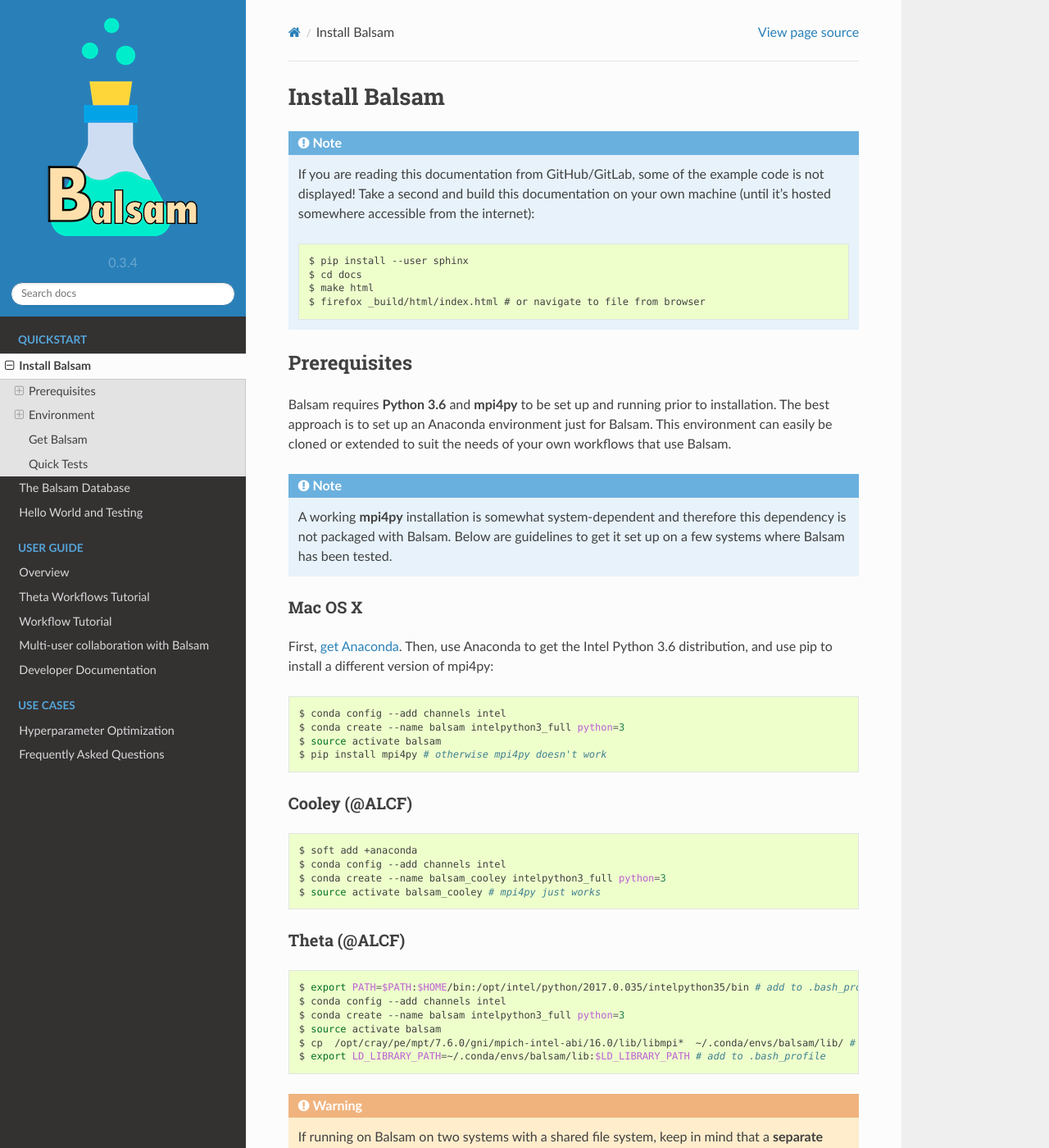
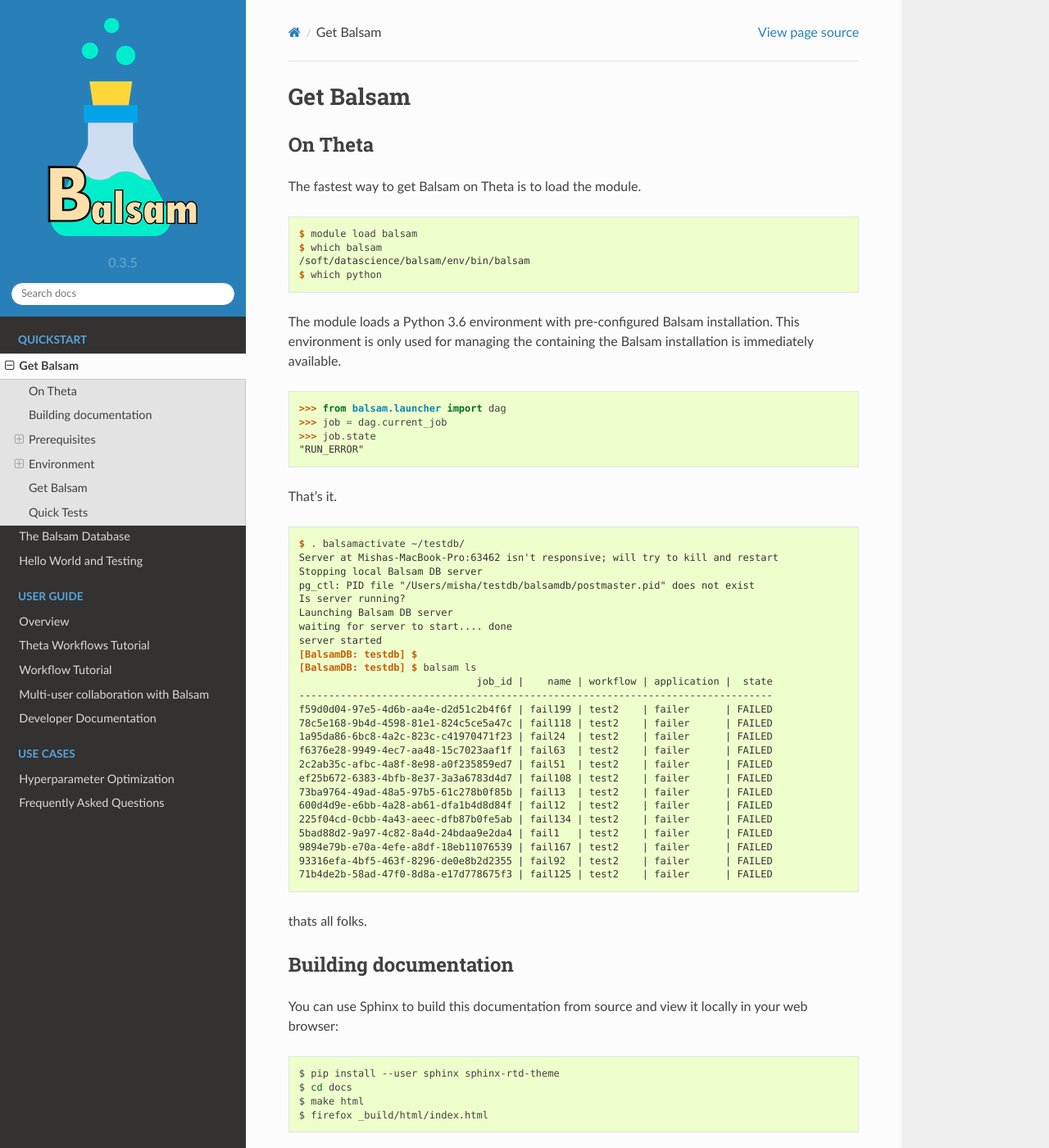
Before and after one commit to argonne-lcf/balsam, a Sphinx documentation site: the page built from docs/quick/quickstart.rst, in a window 1280 px wide and 1400 px high. Shown: the whole window at 82% size. Built offline with Sphinx 7.4.7 and the Read the Docs theme 2.0.0, drawn with Linux system fonts in a browser that asks for light colours; some of the changed text lies outside the part shown.

```diff
--- a/balsam/__version__.py
+++ b/balsam/__version__.py
@@ -1,6 +1,6 @@
 VERSION_MAJOR = 0
 VERSION_MINOR = 3
-VERSION_MICRO = 4
+VERSION_MICRO = 5
 VERSION_INFO = (VERSION_MAJOR, VERSION_MINOR, VERSION_MICRO)
 VERSION_STR = '.'.join(map(str, VERSION_INFO))
 __version__ = VERSION_STR
--- a/docs/quick/quickstart.rst
+++ b/docs/quick/quickstart.rst
@@ -1,15 +1,77 @@
-Install Balsam
-==========================
+Get Balsam
+==========
 
-.. note::
-    If you are reading this documentation from GitHub/GitLab, some of the example code
-    is not displayed!  Take a second and build this documentation on your
-    own machine (until it's hosted somewhere accessible from the internet)::
+On Theta
+---------
+The fastest way to get Balsam on Theta is to load the module.
 
-        $ pip install --user sphinx
+.. highlight:: console
+
+::
+
+    $ module load balsam
+    $ which balsam
+    /soft/datascience/balsam/env/bin/balsam
+    $ which python
+
+The module loads
+a Python 3.6 environment with pre-configured Balsam installation. This environment is
+only used for managing the containing the Balsam installation is immediately available.
+
+.. highlight:: python
+
+::
+
+    >>> from balsam.launcher import dag
+    >>> job = dag.current_job
+    >>> job.state
+    "RUN_ERROR"
+
+That's it.
+
+.. highlight:: console
+
+::
+
+    $ . balsamactivate ~/testdb/
+    Server at Mishas-MacBook-Pro:63462 isn't responsive; will try to kill and restart
+    Stopping local Balsam DB server
+    pg_ctl: PID file "/Users/misha/testdb/balsamdb/postmaster.pid" does not exist
+    Is server running?
+    Launching Balsam DB server
+    waiting for server to start.... done
+    server started
+    [BalsamDB: testdb] $
+    [BalsamDB: testdb] $ balsam ls
+                                  job_id |    name | workflow | application |  state
+    --------------------------------------------------------------------------------
+    f59d0d04-97e5-4d6b-aa4e-d2d51c2b4f6f | fail199 | test2    | failer      | FAILED
+    78c5e168-9b4d-4598-81e1-824c5ce5a47c | fail118 | test2    | failer      | FAILED
+    1a95da86-6bc8-4a2c-823c-c41970471f23 | fail24  | test2    | failer      | FAILED
+    f6376e28-9949-4ec7-aa48-15c7023aaf1f | fail63  | test2    | failer      | FAILED
+    2c2ab35c-afbc-4a8f-8e98-a0f235859ed7 | fail51  | test2    | failer      | FAILED
+    ef25b672-6383-4bfb-8e37-3a3a6783d4d7 | fail108 | test2    | failer      | FAILED
+    73ba9764-49ad-48a5-97b5-61c278b0f85b | fail13  | test2    | failer      | FAILED
+    600d4d9e-e6bb-4a28-ab61-dfa1b4d8d84f | fail12  | test2    | failer      | FAILED
+    225f04cd-0cbb-4a43-aeec-dfb87b0fe5ab | fail134 | test2    | failer      | FAILED
+    5bad88d2-9a97-4c82-8a4d-24bdaa9e2da4 | fail1   | test2    | failer      | FAILED
+    9894e79b-e70a-4efe-a8df-18eb11076539 | fail167 | test2    | failer      | FAILED
+    93316efa-4bf5-463f-8296-de0e8b2d2355 | fail92  | test2    | failer      | FAILED
+    71b4de2b-58ad-47f0-8d8a-e17d778675f3 | fail125 | test2    | failer      | FAILED
+
+thats all folks.
+
+
+Building documentation
+------------------------
+You can use Sphinx to build this documentation from source and view it locally in your web browser:
+
+.. code:: bash
+
+        $ pip install --user sphinx sphinx-rtd-theme
         $ cd docs
         $ make html
-        $ firefox _build/html/index.html # or navigate to file from browser
+        $ firefox _build/html/index.html
 
 
 Prerequisites
```
Also changed, not shown: docs/devguide/launcher.rst (deleted, +0 -35 lines).
